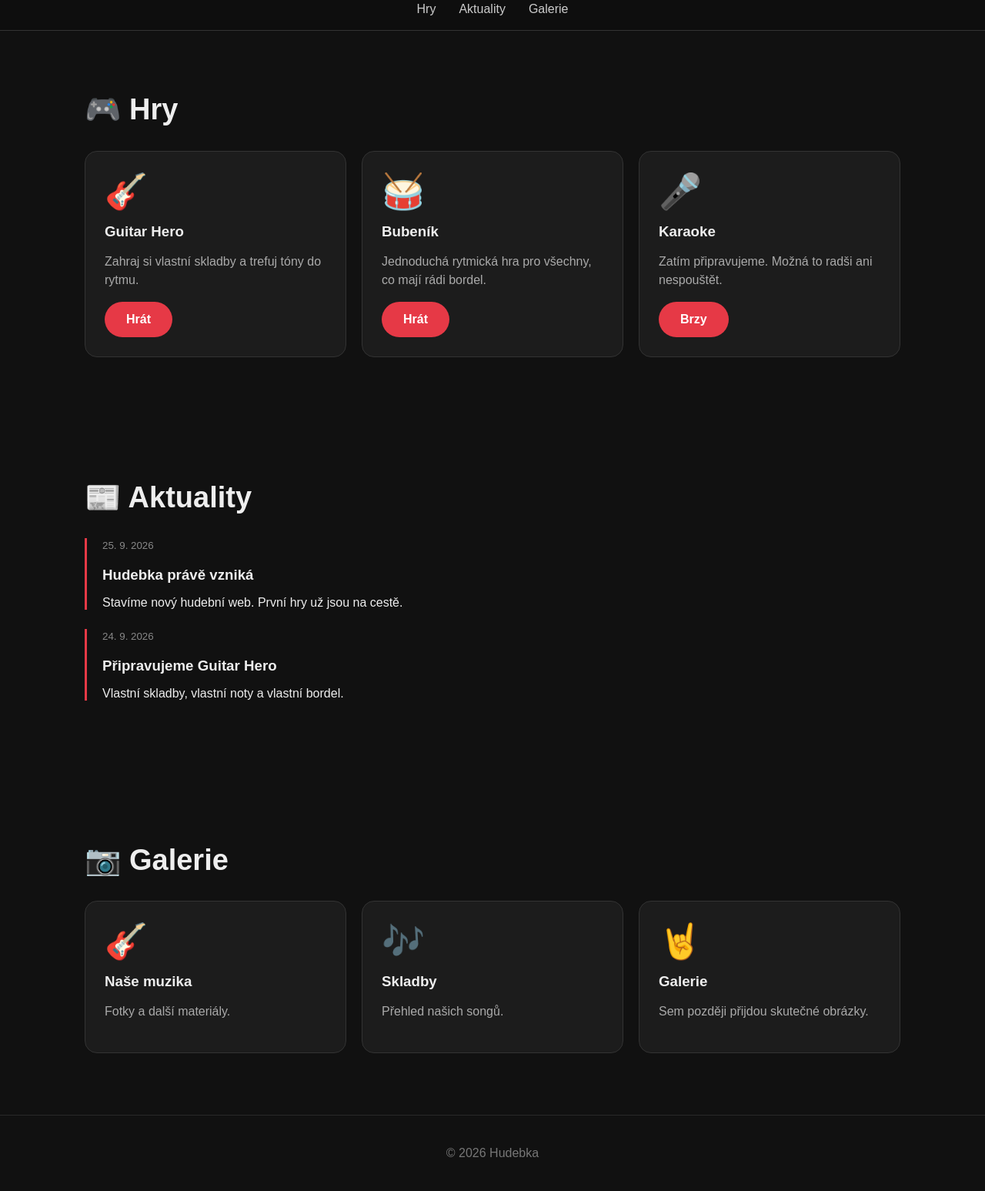
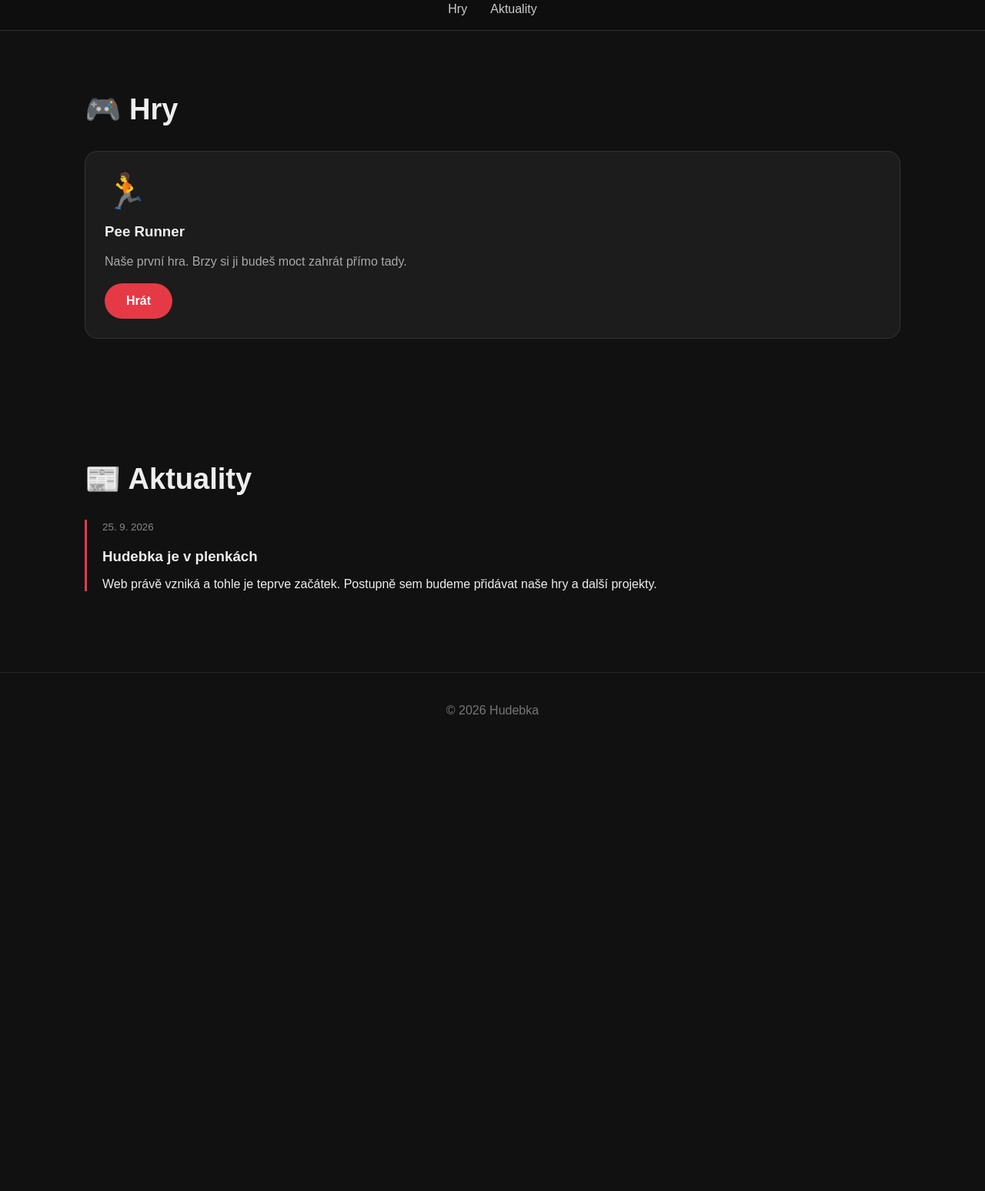
Before and after one commit to petrsalekpetr-creator/Hudebka, a plain HTML site: page index.html in a window 1280 px wide. Shown: the part 735-2282 px from the top of the page at 77% size. After the commit the page ends 1707 px from the top, so only its background shows below. Drawn offline with Linux system fonts and the light colour scheme.

Commit message:
Update index.html

```diff
--- a/index.html
+++ b/index.html
@@ -11,6 +11,10 @@
     box-sizing: border-box;
 }
 
+html {
+    scroll-behavior: smooth;
+}
+
 body {
     margin: 0;
     font-family: Arial, sans-serif;
@@ -18,7 +22,7 @@ body {
     color: #eee;
 }
 
-/* HLAVIČKA */
+/* ÚVOD */
 
 header {
     min-height: 90vh;
@@ -28,7 +32,7 @@ header {
     text-align: center;
 
     background:
-        linear-gradient(rgba(0,0,0,.65), rgba(0,0,0,.85)),
+        linear-gradient(rgba(0,0,0,.65), rgba(0,0,0,.9)),
         radial-gradient(circle at center, #633, #111 70%);
 }
 
@@ -102,7 +106,7 @@ h2 {
 }
 
 
-/* KARTY */
+/* HRY */
 
 .cards {
     display: grid;
@@ -115,7 +119,6 @@ h2 {
     border: 1px solid #333;
     border-radius: 16px;
     padding: 25px;
-
     transition: .2s;
 }
 
@@ -176,7 +179,7 @@ footer {
         <h1>HUDEBKA</h1>
 
         <p>
-            Hudba, hry a další blbosti.
+            Hry, projekty a další věci od naší party.
         </p>
 
         <a class="button" href="#hry">
@@ -190,7 +193,6 @@ footer {
 <nav>
     <a href="#hry">Hry</a>
     <a href="#novinky">Aktuality</a>
-    <a href="#galerie">Galerie</a>
 </nav>
 
 
@@ -201,50 +203,20 @@ footer {
     <div class="cards">
 
         <div class="card">
-            <div class="icon">🎸</div>
 
-            <h3>Guitar Hero</h3>
+            <div class="icon">🏃</div>
+
+            <h3>Pee Runner</h3>
 
             <p>
-                Zahraj si vlastní skladby
-                a trefuj tóny do rytmu.
+                Naše první hra.
+                Brzy si ji budeš moct zahrát přímo tady.
             </p>
 
             <a class="button" href="#">
                 Hrát
             </a>
-        </div>
 
-
-        <div class="card">
-            <div class="icon">🥁</div>
-
-            <h3>Bubeník</h3>
-
-            <p>
-                Jednoduchá rytmická hra
-                pro všechny, co mají rádi bordel.
-            </p>
-
-            <a class="button" href="#">
-                Hrát
-            </a>
-        </div>
-
-
-        <div class="card">
-            <div class="icon">🎤</div>
-
-            <h3>Karaoke</h3>
-
-            <p>
-                Zatím připravujeme.
-                Možná to radši ani nespouštět.
-            </p>
-
-            <a class="button" href="#">
-                Brzy
-            </a>
         </div>
 
     </div>
@@ -257,49 +229,16 @@ footer {
     <h2>📰 Aktuality</h2>
 
     <div class="news">
+
         <small>25. 9. 2026</small>
-        <h3>Hudebka právě vzniká</h3>
+
+        <h3>Hudebka je v plenkách</h3>
+
         <p>
-            Stavíme nový hudební web.
-            První hry už jsou na cestě.
+            Web právě vzniká a tohle je teprve začátek.
+            Postupně sem budeme přidávat naše hry
+            a další projekty.
         </p>
-    </div>
-
-    <div class="news">
-        <small>24. 9. 2026</small>
-        <h3>Připravujeme Guitar Hero</h3>
-        <p>
-            Vlastní skladby, vlastní noty
-            a vlastní bordel.
-        </p>
-    </div>
-
-</section>
-
-
-<section id="galerie">
-
-    <h2>📷 Galerie</h2>
-
-    <div class="cards">
-
-        <div class="card">
-            <div class="icon">🎸</div>
-            <h3>Naše muzika</h3>
-            <p>Fotky a další materiály.</p>
-        </div>
-
-        <div class="card">
-            <div class="icon">🎶</div>
-            <h3>Skladby</h3>
-            <p>Přehled našich songů.</p>
-        </div>
-
-        <div class="card">
-            <div class="icon">🤘</div>
-            <h3>Galerie</h3>
-            <p>Sem později přijdou skutečné obrázky.</p>
-        </div>
 
     </div>
 
```
